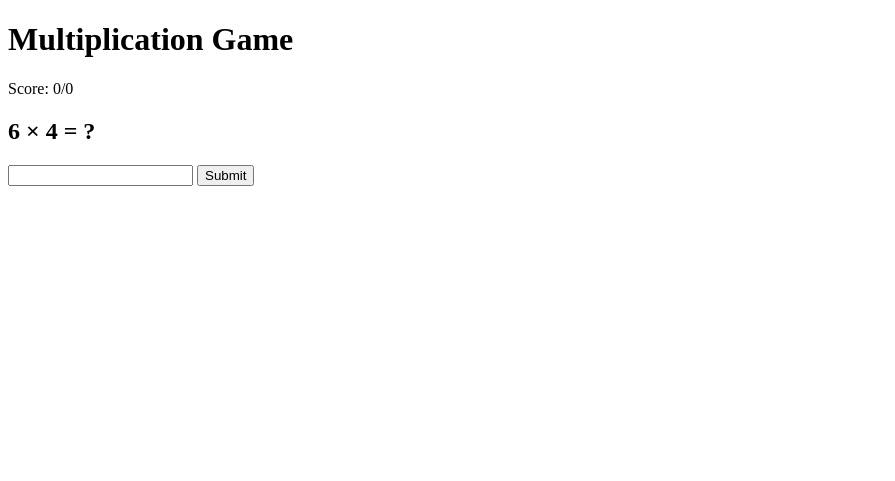
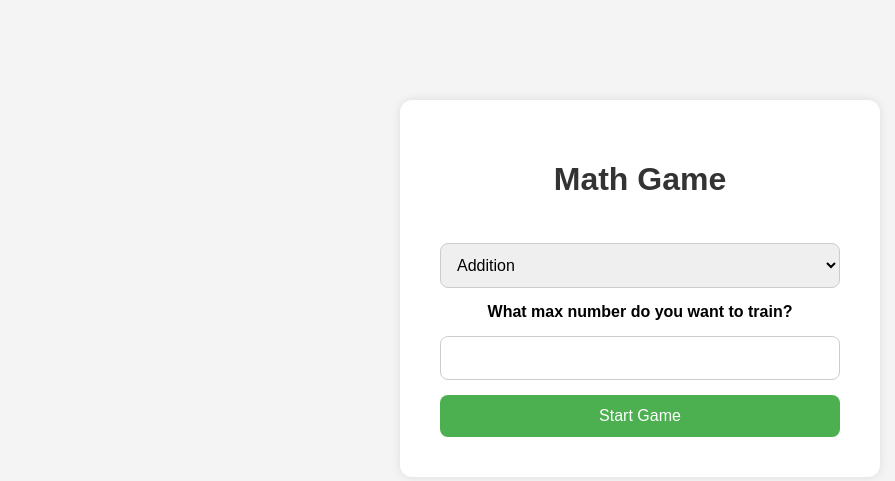
Before and after one commit to Kingkayman/math-game, a Flask app: page / in a window 1280 px wide. Shown: the top 481 px of the page, without its empty margins (0-895 px from the left). Run offline with Flask 3, Linux system fonts and the light colour scheme.

Commit message:
clean web version with UI improvements

```diff
--- a/app.py
+++ b/app.py
@@ -1,46 +1,89 @@
-from flask import Flask, render_template, request
-import random
+from flask import Flask, render_template, request, session, redirect
+
+from game_logic import (
+    multiplication_question,
+    addition_question,
+    subtraction_question,
+    division_question
+)
 
 app = Flask(__name__)
 
-points = 0
-calculations = 0
-num = random.randint(1, 10)
-table = random.randint(2, 10)
+app.secret_key = "secret-key"
+
+
+def generate_question():
+
+    game_type = session["game_type"]
+    value = session["value"]
+
+    if game_type == "multiplication":
+        return multiplication_question(value)
+
+    elif game_type == "addition":
+        return addition_question(value)
+
+    elif game_type == "subtraction":
+        return subtraction_question(value)
+
+    elif game_type == "division":
+        return division_question(value)
+
 
 @app.route("/", methods=["GET", "POST"])
 def index():
-    global points, calculations, num, table
 
-    feedback = ""
+    # START GAME
+    if request.method == "POST" and "start_game" in request.form:
 
-    if request.method == "POST":
-        answer = request.form.get("answer")
+        session["game_type"] = request.form["game_type"]
+        session["value"] = int(request.form["value"])
+
+        session["score"] = 0
+        session["round"] = 1
+
+        session["question_data"] = generate_question()
+
+        return redirect("/")
+
+    # SUBMIT ANSWER
+    if request.method == "POST" and "answer" in request.form:
 
         try:
-            answer = int(answer)
-            correct = num * table
+            answer = int(request.form["answer"])
 
-            if answer == correct:
-                feedback = "correct"
-                points += 1
-            else:
-                feedback = f"wrong, correct was {correct}"
+            if answer == session["question_data"]["answer"]:
+                session["score"] += 1
 
-        except:
-            feedback = f"wrong, correct was {num * table}"
+        except ValueError:
+            pass
 
-        calculations += 1
-        num = random.randint(1, 10)
+        session["round"] += 1
+
+        if session["round"] > 10:
+
+            final_score = session["score"]
+
+            session.clear()
+
+            return render_template(
+                "index.html",
+                finished=True,
+                score=final_score
+            )
+
+        session["question_data"] = generate_question()
+
+        return redirect("/")
 
     return render_template(
         "index.html",
-        num=num,
-        table=table,
-        points=points,
-        calculations=calculations,
-        feedback=feedback
+        question_data=session.get("question_data"),
+        score=session.get("score", 0),
+        round=session.get("round", 0),
+        finished=False
     )
 
+
 if __name__ == "__main__":
-    app.run(host="0.0.0.0", port=10000)
+    app.run(debug=True)
--- a/requirements.txt
+++ b/requirements.txt
@@ -1 +1,2 @@
 flask
+gunicorn
--- /dev/null
+++ b/static/style.css
@@ -0,0 +1,69 @@
+body {
+    margin: 0;
+    padding: 0;
+    background: #f4f4f4;
+    font-family: Arial, sans-serif;
+}
+
+.container {
+    width: 400px;
+    max-width: 90%;
+    margin: 100px auto;
+    background: white;
+    padding: 40px;
+    border-radius: 12px;
+    text-align: center;
+    box-shadow: 0 0 10px rgba(0,0,0,0.1);
+}
+
+h1 {
+    margin-bottom: 30px;
+    color: #333;
+}
+
+.question {
+    font-size: 40px;
+    margin: 30px 0;
+}
+
+.game-info {
+    display: flex;
+    justify-content: space-between;
+}
+
+input,
+select,
+button {
+    width: 100%;
+    padding: 12px;
+    margin-top: 15px;
+    font-size: 16px;
+    border-radius: 8px;
+    border: 1px solid #ccc;
+    box-sizing: border-box;
+}
+
+button {
+    background: #4CAF50;
+    color: white;
+    border: none;
+    cursor: pointer;
+}
+
+button:hover {
+    background: #45a049;
+}
+
+.play-again {
+    display: inline-block;
+    margin-top: 20px;
+    text-decoration: none;
+    background: #4CAF50;
+    color: white;
+    padding: 12px 20px;
+    border-radius: 8px;
+}
+
+.score {
+    font-size: 24px;
+}
--- a/templates/index.html
+++ b/templates/index.html
@@ -1,22 +1,127 @@
 <!DOCTYPE html>
-<html>
+<html lang="en">
+
 <head>
-    <title>Multiplication Game</title>
+    <meta charset="UTF-8">
+    <meta name="viewport" content="width=device-width, initial-scale=1.0">
+    <title>Math Game</title>
+
+    <link rel="stylesheet" href="{{ url_for('static', filename='style.css') }}">
 </head>
+
 <body>
 
-<h1>Multiplication Game</h1>
+<div class="container">
 
-<p>Score: {{ points }}/{{ calculations }}</p>
+    <h1>Math Game</h1>
 
-<h2>{{ num }} × {{ table }} = ?</h2>
+    {% if finished %}
 
-<form method="POST">
-    <input name="answer" autocomplete="off">
-    <button type="submit">Submit</button>
-</form>
+        <h2>Game Over</h2>
 
-<p>{{ feedback }}</p>
+        <p class="score">
+            Your score: {{ score }}/10
+        </p>
+
+        <a class="play-again" href="/">
+            Play Again
+        </a>
+
+    {% elif not question_data %}
+
+        <form method="POST">
+
+            <select name="game_type" id="game-type">
+
+                <option value="addition">Addition</option>
+                <option value="subtraction">Subtraction</option>
+                <option value="multiplication">Multiplication</option>
+                <option value="division">Division</option>
+
+            </select>
+
+            <label id="input-label" style="display:block; margin-top:15px; font-weight:bold;">
+                Enter value
+            </label>
+
+            <input
+                type="number"
+                name="value"
+                id="value-input"
+                min="1"
+                required
+            >
+
+            <button type="submit" name="start_game">
+                Start Game
+            </button>
+
+        </form>
+
+    {% else %}
+
+        <div class="game-info">
+
+            <p>Round {{ round }}/10</p>
+
+            <p>Score: {{ score }}</p>
+
+        </div>
+
+        <h2 class="question">
+            {{ question_data.question }}
+        </h2>
+
+        <form method="POST">
+
+            <input
+                type="number"
+                name="answer"
+                placeholder="Your answer"
+                autofocus
+                required
+            >
+
+            <button type="submit">
+                Submit
+            </button>
+
+        </form>
+
+    {% endif %}
+
+</div>
+
+<script>
+
+const gameType = document.getElementById("game-type");
+const label = document.getElementById("input-label");
+
+function updateLabel() {
+
+    if (!gameType || !label) return;
+
+    if (gameType.value === "multiplication") {
+        label.innerText = "What multiplication table do you want to train?";
+    }
+
+    else if (gameType.value === "division") {
+        label.innerText = "What division table do you want to train?";
+    }
+
+    else if (gameType.value === "addition") {
+        label.innerText = "What max number do you want to train?";
+    }
+
+    else if (gameType.value === "subtraction") {
+        label.innerText = "What max number do you want to train?";
+    }
+}
+
+updateLabel();
+gameType.addEventListener("change", updateLabel);
+
+</script>
 
 </body>
 </html>
```
Also changed, not shown: game_logic.py (added, +48 -0 lines), 1 other file.
